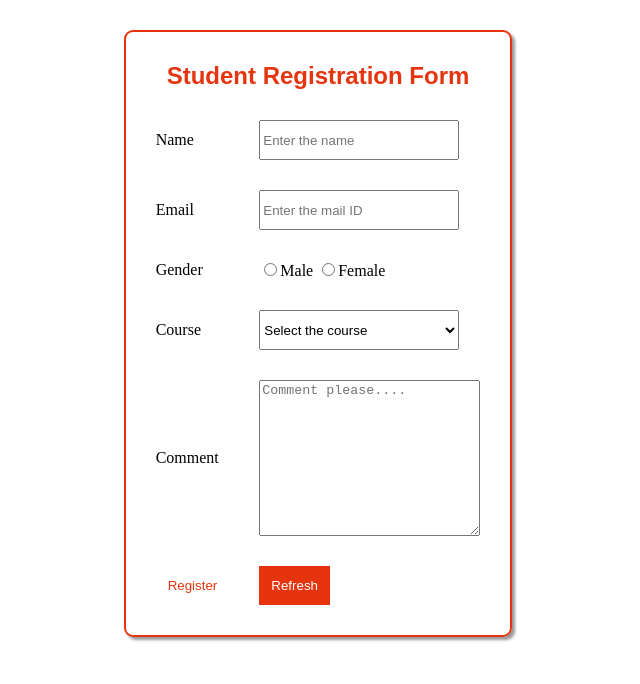
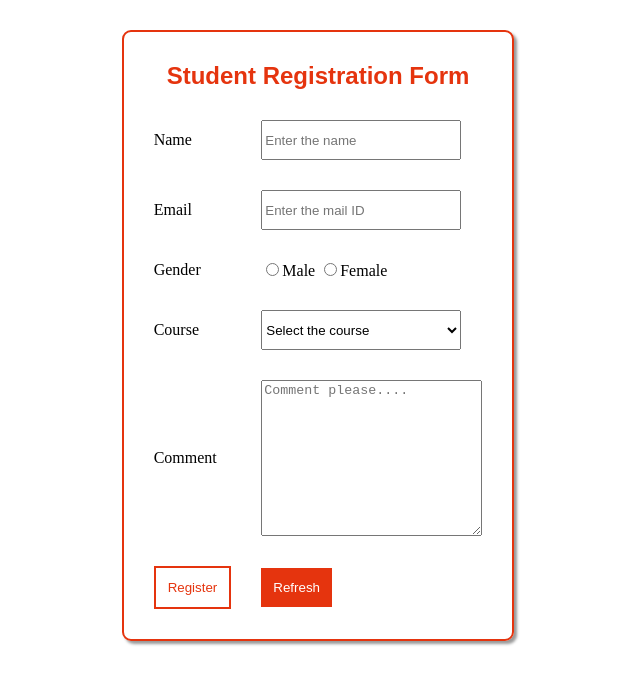
Before and after one commit to RM-SPKC/Student-Registration-Form, a plain HTML site: page index.html in a window 1280 px wide. In both pictures the pointer is over the input "Register". Shown: the whole page, without its empty margins (322-962 px from the left). Drawn offline with Linux system fonts and the light colour scheme.

Commit message:
Update style.css

```diff
--- a/style.css
+++ b/style.css
@@ -27,7 +27,7 @@ height:40px;
 .b:hover
 {
     background-color:white ;
-    border:0px solid #e5340e ;
+    border:2px solid #e5340e ;
     color:#e5340e;
 
 }
```
